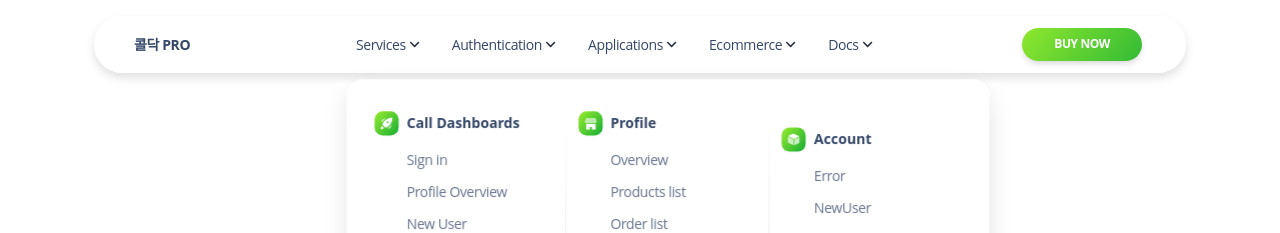
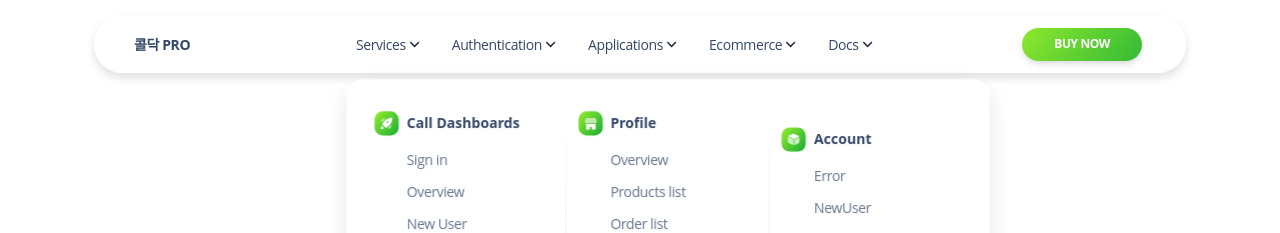
Before and after one commit to hanyusok/clinic-app, a Vue app: page /error in a window 1280 px wide. Both pictures are taken after a click on the button "Services". Shown: the top 233 px of the page. Built offline with nearby package versions, Linux system fonts and the light colour scheme; no server answers; what vue-sweetalert2, vue-tilt.js would draw is missing.

Commit message:
overview

```diff
--- a/src/App.vue
+++ b/src/App.vue
@@ -11,10 +11,10 @@ onAuthStateChanged(auth, (user) => {
   if (user) {
     const uid = user.uid;
     authStore.isLoggedIn = true;
-    console.log('logged in state!!!')
+    console.log('status : logged-in!')
   } else {
     authStore.isLoggedIn = false;
-    console.log('logged out state!!!')
+    console.log('status : logged-out!')
   }
 });
 
--- a/src/components/Navbar.vue
+++ b/src/components/Navbar.vue
@@ -79,10 +79,10 @@
                         <span class="ps-3">Sign in</span>
                       </router-link>
                       <router-link
-                        :to="{ name: 'ProfileOverview' }"
+                        :to="{ name: 'Overview' }"
                         class="dropdown-item border-radius-md"
                       >
-                        <span class="ps-3">Profile Overview</span>
+                        <span class="ps-3">Overview</span>
                       </router-link>
                       <router-link
                         :to="{ name: 'NewUser' }"
@@ -133,7 +133,7 @@
                         Profile
                       </div>
                       <router-link
-                        :to="{ name: 'ProfileOverview' }"
+                        :to="{ name: 'Overview' }"
                         class="dropdown-item border-radius-md"
                       >
                         <span class="ps-3">Overview</span>
@@ -261,7 +261,7 @@
                   class="dropdown-item border-radius-md"
                 >Signin</router-link>
                 <router-link
-                  :to="{ name: 'ProfileOverview' }"
+                  :to="{ name: 'Overview' }"
                   class="dropdown-item border-radius-md"
                 >Overview</router-link>
                 <router-link
--- a/src/components/Overview.vue
+++ b/src/components/Overview.vue
@@ -1,5 +1,5 @@
 <template>
-  <div class="container top-0 position-sticky z-index-sticky">
+  <!-- <div class="container top-0 position-sticky z-index-sticky">
     <div class="row">
       <div class="col-12">
         <navbar
@@ -9,7 +9,7 @@
         />
       </div>
     </div>
-  </div>
+  </div> -->
   <div class="container-fluid">
     <div
       class="mt-4 page-header min-height-300 border-radius-xl"
@@ -33,7 +33,7 @@
         </div>
         <div class="col-auto my-auto">
           <div class="h-100">
-            <h5 class="mb-1">Alec Thompson</h5>
+            <h5 class="mb-1">Alec Thompson {{ this.authStore.displayName}}</h5>
             <p class="mb-0 text-sm font-weight-bold">CEO / Co-Founder</p>
           </div>
         </div>
@@ -437,7 +437,7 @@
 </template>
 
 <script>
-import Navbar from './Navbar.vue'
+// import Navbar from './Navbar.vue'
 import bgImg from '@/assets/img/curved-images/curved14.jpg'
 import VsudSwitch from '@/components/VsudSwitch.vue'
 import ProfileCard from '@/components/ProfileCard.vue'
@@ -460,12 +460,13 @@ import ProjectsCard from '@/components/ProjectOverviewCard.vue'
 import setNavPills from '@/assets/js/nav-pills.js'
 import setTooltip from '@/assets/js/tooltip.js'
 
-import { useDesignStore } from '../stores/design'
+import { useDesignStore } from '@/stores/design'
+import { useAuthStore } from '@/stores/auth'
 
 export default {
-  name: 'ProfileOverview',
+  name: 'Overview',
   components: {
-    Navbar,
+    // Navbar,
     VsudSwitch,
     ProfileCard,
     VsudAvatar,
@@ -473,7 +474,9 @@ export default {
   },
   setup() {
     const designStore = useDesignStore()
-    return { designStore }
+    const authStore = useAuthStore()
+
+    return { designStore, authStore }
   },
   data() {
     return {
--- a/src/router/index.js
+++ b/src/router/index.js
@@ -38,7 +38,7 @@ const router = createRouter({
     },
     {
       path: '/overview',
-      name: 'ProfileOverview',
+      name: 'Overview',
       component: Overview,
       meta: { requiresAuth: true }
     },
```
